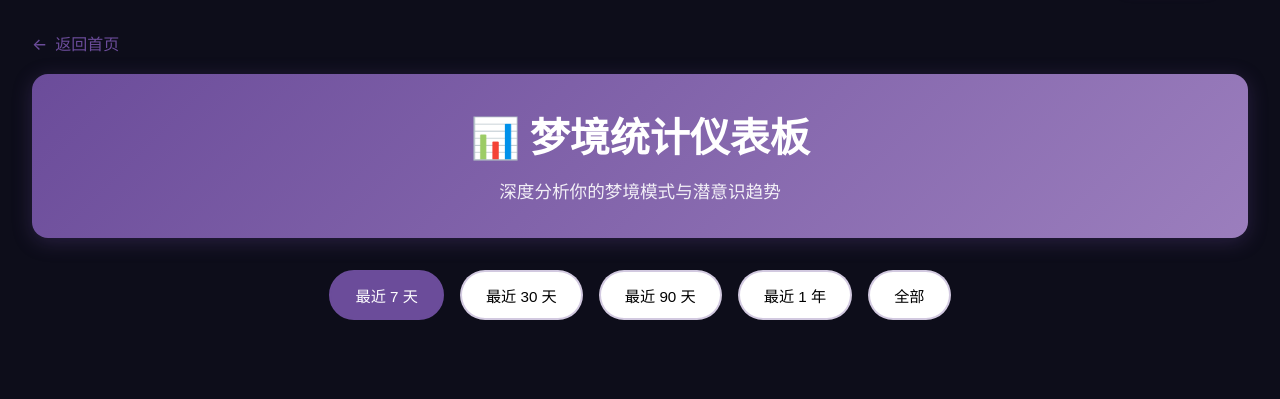
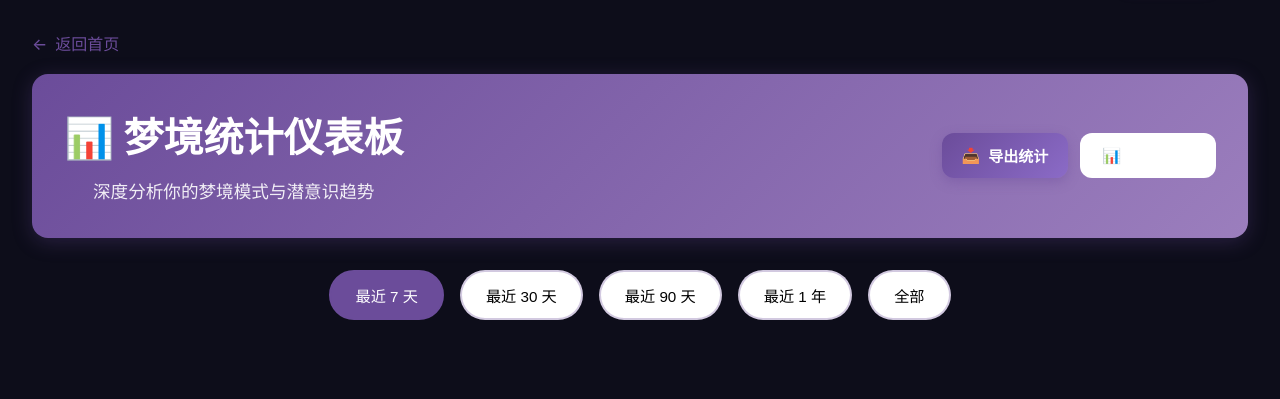
Before and after one commit to flowerhai/DreamLog, a FastAPI app: page /dashboard in a window 1280 px wide. Shown: the part 70-469 px from the top of the page. Run offline with FastAPI, Linux system fonts and the light colour scheme; data that the repository does not hold is empty; parts of the project's set-up code (start-up, migrations or seed data) failed here and were passed over.

Commit message:
feat(webapp): 添加数据导出功能 - JSON 统计导出/CSV 梦境导出/导出通知 📥✨
- 新增 /api/stats/export/csv 端点导出梦境数据为 CSV 格式
- 新增 /api/stats/export/stats 端点导出统计数据为 JSON 格式
- 仪表板添加导出按钮（导出统计/导出 CSV）
- 实现导出成功/失败通知提示
- CSV 支持 UTF-8 BOM 编码（Excel 兼容）
- 完整的无障碍支持和错误处理

```diff
--- a/webapp/src/routes/stats.py
+++ b/webapp/src/routes/stats.py
@@ -4,12 +4,15 @@
 统计分析 API 路由
 """
 
-from fastapi import APIRouter, Depends
+from fastapi import APIRouter, Depends, Response
+from fastapi.responses import StreamingResponse
 from sqlalchemy.ext.asyncio import AsyncSession
 from sqlalchemy import select, func
 from datetime import datetime, timedelta
 from collections import Counter
 from typing import Optional, Dict, Any
+import csv
+import io
 
 from src.utils.database import get_db
 from src.models.dream import DreamModel, TagModel
@@ -394,6 +397,83 @@
     }
 
 
+@router.get("/export/csv", summary="导出 CSV 数据")
+async def export_csv(db: AsyncSession = Depends(get_db)):
+    """
+    导出所有梦境数据（CSV 格式）
+
+    适合导入 Excel、Google Sheets 等工具进行进一步分析
+    """
+    result = await db.execute(
+        select(DreamModel).order_by(DreamModel.dream_date.desc())
+    )
+
+    dreams = result.scalars().all()
+
+    # 创建 CSV 文件
+    output = io.StringIO()
+    fieldnames = [
+        'id', 'title', 'content', 'dream_date', 'mood',
+        'mood_intensity', 'sleep_quality', 'clarity',
+        'is_lucid', 'analysis', 'themes', 'tags'
+    ]
+
+    writer = csv.DictWriter(output, fieldnames=fieldnames)
+    writer.writeheader()
+
+    for dream in dreams:
+        writer.writerow({
+            'id': dream.id,
+            'title': dream.title or '',
+            'content': dream.content.replace('\n', ' ').replace('\r', '')[:5000],  # 限制长度
+            'dream_date': dream.dream_date.strftime('%Y-%m-%d %H:%M:%S'),
+            'mood': dream.mood or '',
+            'mood_intensity': dream.mood_intensity or 0,
+            'sleep_quality': dream.sleep_quality or 0,
+            'clarity': dream.clarity or 0,
+            'is_lucid': 1 if dream.is_lucid else 0,
+            'analysis': (dream.analysis or '').replace('\n', ' ').replace('\r', '')[:2000],
+            'themes': '|'.join(dream.themes) if dream.themes else '',
+            'tags': '|'.join([tag.name for tag in dream.tags]) if dream.tags else ''
+        })
+
+    # 生成 CSV 文件
+    csv_content = output.getvalue()
+    output.close()
+
+    # 创建响应
+    filename = f"dreamlog_export_{datetime.utcnow().strftime('%Y%m%d_%H%M%S')}.csv"
+
+    return StreamingResponse(
+        io.BytesIO(csv_content.encode('utf-8-sig')),  # UTF-8 with BOM for Excel
+        media_type="text/csv",
+        headers={
+            "Content-Disposition": f"attachment; filename={filename}"
+        }
+    )
+
+
+@router.get("/export/stats", summary="导出统计数据")
+async def export_stats(
+    days: Optional[int] = 30,
+    db: AsyncSession = Depends(get_db)
+):
+    """
+    导出统计数据（JSON 格式）
+
+    包含所有仪表板使用的统计数据
+    """
+    # 复用增强统计数据
+    enhanced_stats = await get_enhanced_stats(days=days, db=db)
+
+    return {
+        "success": True,
+        "exported_at": datetime.utcnow().isoformat(),
+        "period": enhanced_stats.get("period", {}),
+        "data": enhanced_stats.get("data", {})
+    }
+
+
 @router.get("/weekly-report", summary="获取梦境周报")
 async def get_weekly_report(
     year: Optional[int] = None,
--- a/webapp/templates/dashboard.html
+++ b/webapp/templates/dashboard.html
@@ -331,8 +331,20 @@
 
             <!-- 仪表板头部 -->
             <header class="dashboard-header">
-                <h1>📊 梦境统计仪表板</h1>
-                <p>深度分析你的梦境模式与潜意识趋势</p>
+                <div style="display: flex; justify-content: space-between; align-items: center; flex-wrap: wrap; gap: 1rem;">
+                    <div>
+                        <h1 style="margin-bottom: 0.5rem;">📊 梦境统计仪表板</h1>
+                        <p style="margin: 0; opacity: 0.9;">深度分析你的梦境模式与潜意识趋势</p>
+                    </div>
+                    <div style="display: flex; gap: 0.75rem; flex-wrap: wrap;">
+                        <button class="btn btn-primary" onclick="exportStats()" aria-label="导出统计数据">
+                            <span aria-hidden="true">📥</span> 导出统计
+                        </button>
+                        <button class="btn" style="background: white; border: 2px solid rgba(255,255,255,0.5); color: white;" onclick="exportCSV()" aria-label="导出 CSV 数据">
+                            <span aria-hidden="true">📊</span> 导出 CSV
+                        </button>
+                    </div>
+                </div>
             </header>
 
             <!-- 时间范围筛选 -->
@@ -857,6 +869,118 @@
         document.addEventListener('DOMContentLoaded', () => {
             loadDashboardData();
         });
+
+        // 导出统计数据（JSON）
+        async function exportStats() {
+            try {
+                const url = currentTimeRange === 'all'
+                    ? '/api/stats/export/stats'
+                    : `/api/stats/export/stats?days=${currentTimeRange}`;
+
+                const response = await fetch(url);
+                const data = await response.json();
+
+                // 创建下载链接
+                const blob = new Blob([JSON.stringify(data, null, 2)], { type: 'application/json' });
+                const downloadUrl = URL.createObjectURL(blob);
+                const a = document.createElement('a');
+                a.href = downloadUrl;
+                a.download = `dreamlog_stats_${new Date().toISOString().split('T')[0]}.json`;
+                document.body.appendChild(a);
+                a.click();
+                document.body.removeChild(a);
+                URL.revokeObjectURL(downloadUrl);
+
+                // 显示成功提示
+                showNotification('统计数据导出成功！', 'success');
+            } catch (error) {
+                console.error('导出失败:', error);
+                showNotification('导出失败，请重试', 'error');
+            }
+        }
+
+        // 导出 CSV 数据
+        async function exportCSV() {
+            try {
+                const response = await fetch('/api/stats/export/csv');
+
+                if (!response.ok) {
+                    throw new Error('导出失败');
+                }
+
+                // 获取文件名
+                const disposition = response.headers.get('Content-Disposition');
+                let filename = 'dreamlog_export.csv';
+                if (disposition) {
+                    const matches = /filename="?(.+)"?/.exec(disposition);
+                    if (matches && matches.length > 1) {
+                        filename = matches[1];
+                    }
+                }
+
+                // 下载文件
+                const blob = await response.blob();
+                const downloadUrl = URL.createObjectURL(blob);
+                const a = document.createElement('a');
+                a.href = downloadUrl;
+                a.download = filename;
+                document.body.appendChild(a);
+                a.click();
+                document.body.removeChild(a);
+                URL.revokeObjectURL(downloadUrl);
+
+                // 显示成功提示
+                showNotification('CSV 数据导出成功！', 'success');
+            } catch (error) {
+                console.error('导出失败:', error);
+                showNotification('导出失败，请重试', 'error');
+            }
+        }
+
+        // 显示通知
+        function showNotification(message, type = 'info') {
+            // 创建通知元素
+            const notification = document.createElement('div');
+            notification.style.cssText = `
+                position: fixed;
+                top: 20px;
+                right: 20px;
+                padding: 1rem 1.5rem;
+                background: ${type === 'success' ? '#10B981' : type === 'error' ? '#EF4444' : '#3B82F6'};
+                color: white;
+                border-radius: 8px;
+                box-shadow: 0 4px 12px rgba(0,0,0,0.15);
+                z-index: 10000;
+                animation: slideIn 0.3s ease;
+                font-weight: 500;
+            `;
+            notification.textContent = message;
+
+            // 添加动画样式
+            const style = document.createElement('style');
+            style.textContent = `
+                @keyframes slideIn {
+                    from { transform: translateX(100%); opacity: 0; }
+                    to { transform: translateX(0); opacity: 1; }
+                }
+                @keyframes slideOut {
+                    from { transform: translateX(0); opacity: 1; }
+                    to { transform: translateX(100%); opacity: 0; }
+                }
+            `;
+            document.head.appendChild(style);
+
+            document.body.appendChild(notification);
+
+            // 3 秒后移除
+            setTimeout(() => {
+                notification.style.animation = 'slideOut 0.3s ease';
+                setTimeout(() => {
+                    document.body.removeChild(notification);
+                    document.head.removeChild(style);
+                }, 300);
+            }, 3000);
+        }
     </script>
 </body>
 </html>
```
